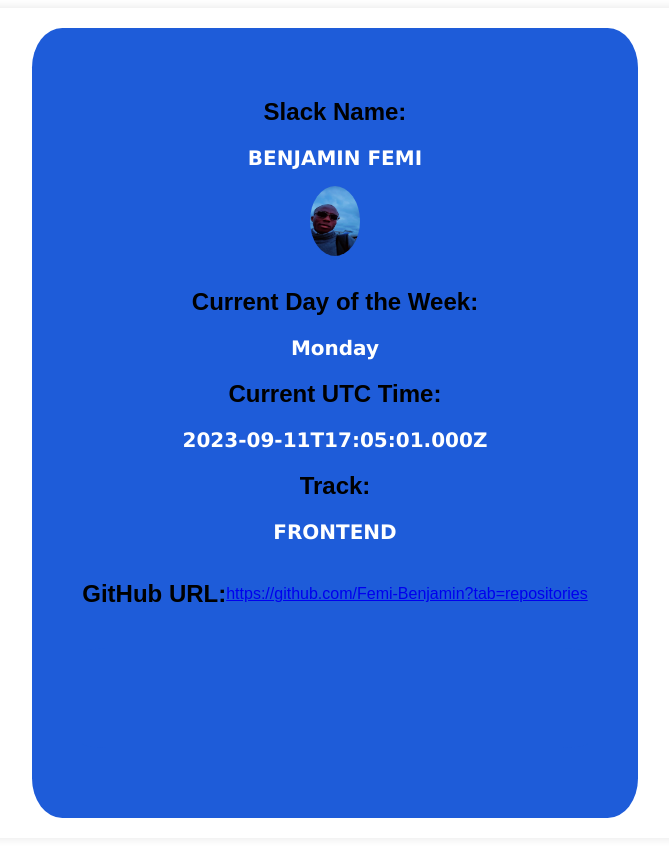
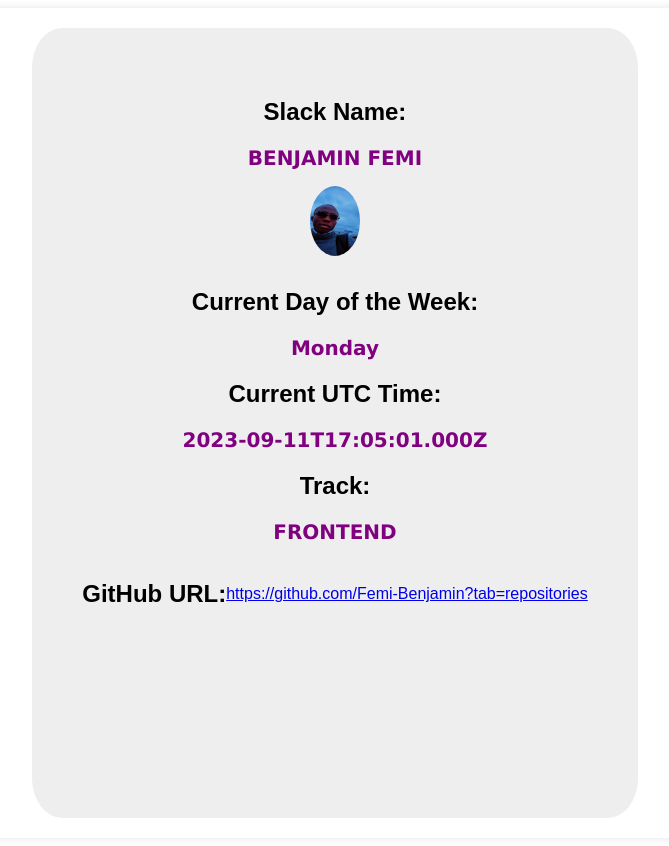
Before and after one commit to Femi-Benjamin/Zuri-profile_stage1, a plain HTML site: page zuri.html in a window 1280 px wide. Shown: the whole page, without its empty margins (305-974 px from the left). Drawn offline with Linux system fonts and the light colour scheme.

Commit message:
text edit

```diff
--- a/styles.css
+++ b/styles.css
@@ -16,14 +16,14 @@ body {
 section {
   max-width: 1200px;
   margin: 20px auto;
-  background-color: #1e5cd9;
+  background-color: #eee;
   padding: 50px;
   border-radius: 5%;
   text-align: center;
   align-items: center;
 }
 h1 {
-  color: #fff;
+  color: purple;
   font-family: "Lucida Sans", "Lucida Sans Regular", "Lucida Grande",
     "Lucida Sans Unicode", Geneva, Verdana, sans-serif;
   font-size: 20px;
```
